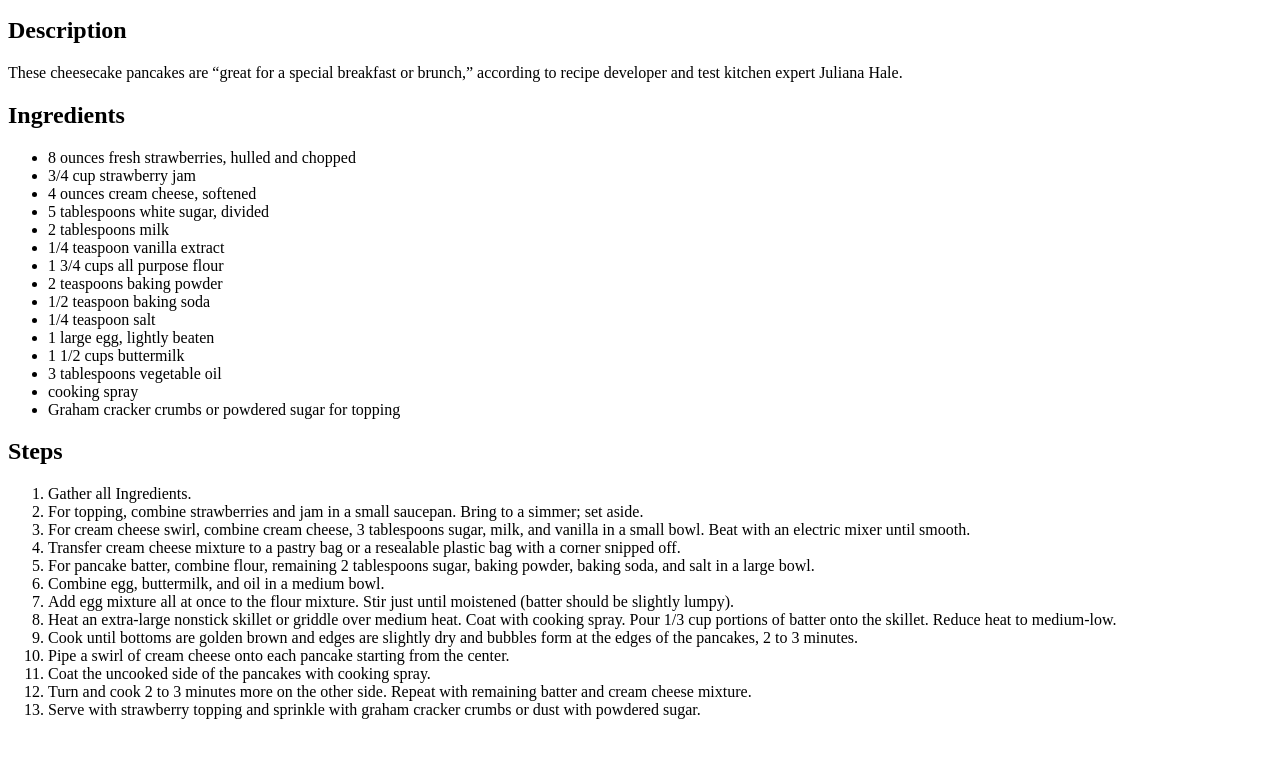
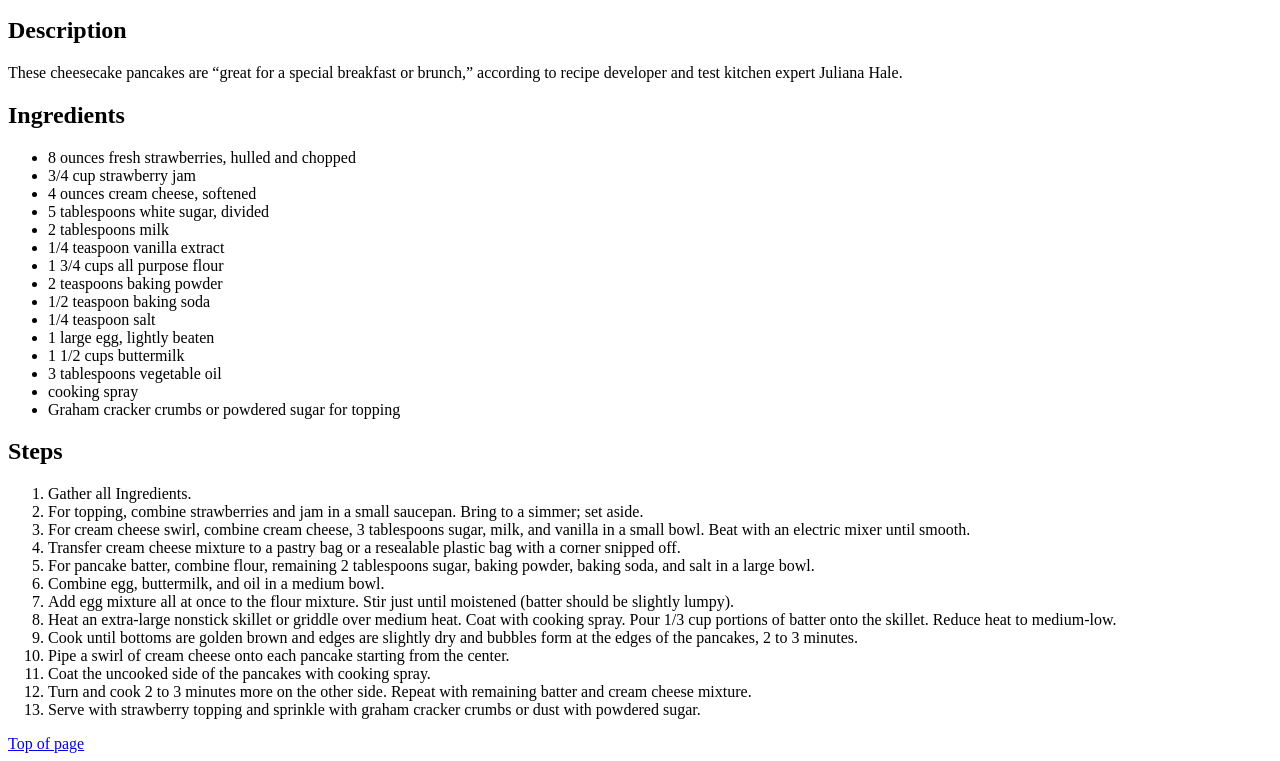
Before and after one commit to acstanie/odin-recipes, a plain HTML site: page recipes/cheesecake_pancakes.html in a window 1280 px wide. Shown: the part 127-888 px from the top of the page. Before the commit the page ends 862 px from the top, so only its background shows below. Drawn offline with Linux system fonts and the light colour scheme.

Commit message:
Added link
A link was added to cheesecake_pancakes.html to go to the top f the page

```diff
--- a/recipes/cheesecake_pancakes.html
+++ b/recipes/cheesecake_pancakes.html
@@ -88,6 +88,8 @@
                 Serve with strawberry topping and sprinkle with graham cracker crumbs or dust with powdered sugar.
             </li>
         </ol>
+
+        <a href="#">Top of page</a>
     </body>
 
 </html>
```
